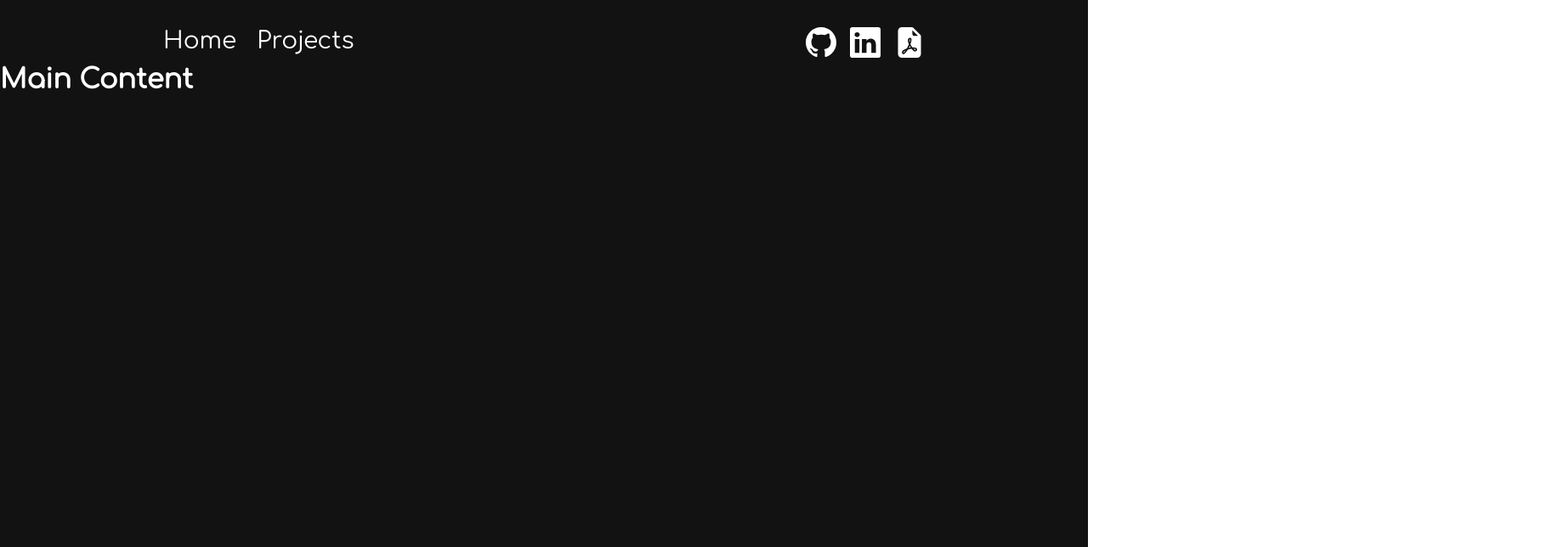
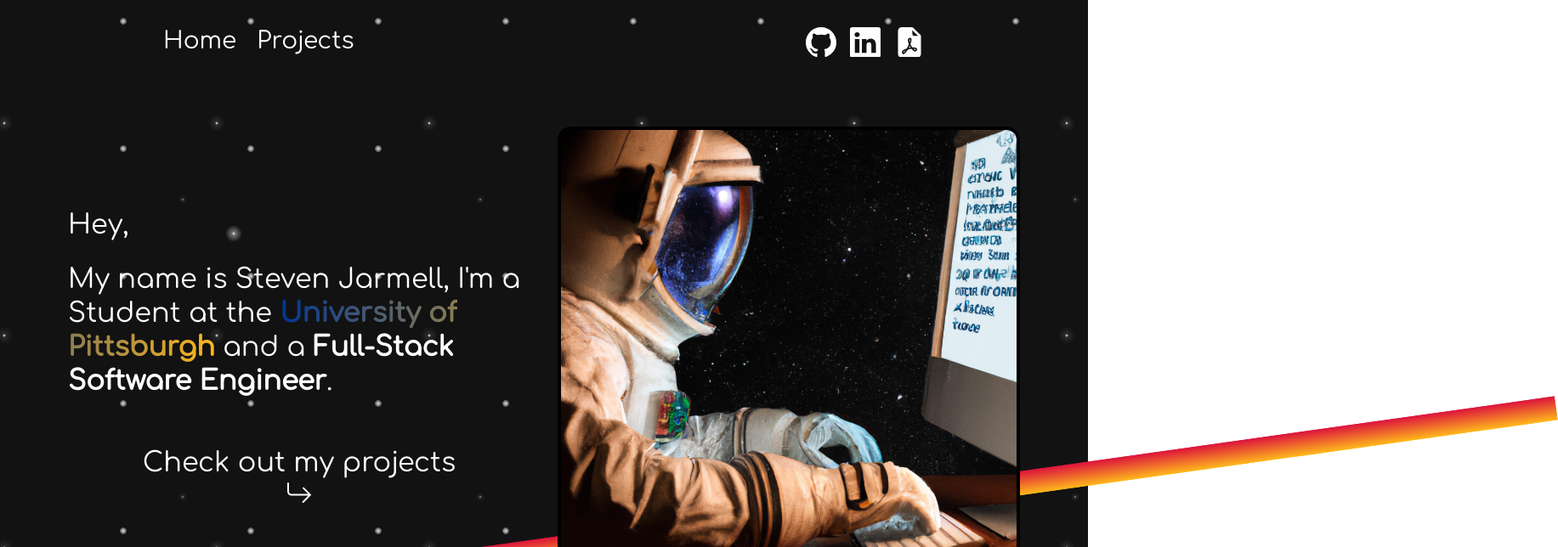
Before and after one commit to Steven-Jarmell/Steven-Jarmell.github.io, a React (Vite) app: page / in a window 1280 px wide. Shown: the top 644 px of the page at 85% size, 1833 px wide, since content can reach past the window. Built offline with nearby package versions, Linux system fonts and the light colour scheme.

Commit message:
Create and style main content

```diff
--- a/index.html
+++ b/index.html
@@ -6,7 +6,7 @@
     <meta name="viewport" content="width=device-width, initial-scale=1.0" />
     <title>Steven Jarmell</title>
   </head>
-  <body>
+  <body class="bg-lines">
     <div id="root"></div>
     <script type="module" src="/src/main.tsx"></script>
   </body>
--- a/src/Components/MainContent.tsx
+++ b/src/Components/MainContent.tsx
@@ -1,9 +1,22 @@
 import '../Styles/MainContent.css';
+import { BsArrowReturnRight } from "react-icons/bs";
+import Astronaut from '../assets/astronaut.png';
 
 const MainContent = () => {
     return (
         <div className="MainContent__container">
-            <h1>Main Content</h1>
+            <div className="MainContent__info">
+                <p>Hey,</p>
+                <p>My name is Steven Jarmell, I'm a Student at the <b><span className="MainContent__info-pitt">University of Pittsburgh</span></b> and a <b>Full-Stack Software Engineer</b>.</p>
+
+                <div className="MainContent__info-project-link">
+                    <p>Check out my projects</p>
+                    <BsArrowReturnRight />
+                </div>
+            </div>
+            <div className="MainContent__picture-container">
+                <img src={Astronaut} alt='Astronaut on Computer' className="MainContent__picture"/>
+            </div>
         </div>
     )
 }
--- a/src/Styles/MainContent.css
+++ b/src/Styles/MainContent.css
@@ -1,4 +1,53 @@
 .MainContent__container {
     height: 100%;
+    max-width: 100vw;
+    min-height: 0;
+    min-width: 0;
+    display: flex;
+    justify-content: center;
+    flex-direction: row;
+    align-items: center;
+    padding: 2rem 5rem;
+    gap: 2rem;
+}
+
+.MainContent__info {
+    height: 100%;
     width: 100%;
+    display: flex;
+    justify-content: center;
+    align-items: left;
+    flex-direction: column;
+    gap: 1.5rem;
+    font-size: 2rem;
+    line-height: 2.5rem;
 }
+
+.MainContent__info-pitt {
+    background: linear-gradient(to right, #003594, #FFB81C);
+    -webkit-background-clip: text;
+    -webkit-text-fill-color: transparent;
+}
+
+.MainContent__picture-container {
+    height: 100%;
+    width: 100%;
+    display: flex;
+    justify-content: center;
+    align-items: center;
+}
+
+.MainContent__picture {
+    max-height: 90%;
+    width: auto;
+    border-radius: 1rem;
+    border: 4px solid black;
+}
+
+.MainContent__info-project-link {
+    display: flex;
+    justify-content: center;
+    flex-direction: column;
+    align-items: center;
+    padding-top: 2rem;
+}
--- a/src/Styles/index.css
+++ b/src/Styles/index.css
@@ -5,6 +5,8 @@ body,
 html {
     margin: 0;
     padding: 0;
+    z-index: 1;
+    overflow: hidden;
 }
 
 #root {
@@ -16,4 +18,27 @@ html {
     background-color: var(--background-color);
     color: var(--text-color);
     font-family: 'Comfortaa', cursive;
+
+    background-image:
+    radial-gradient(white, rgba(255,255,255, .4) 2px, transparent 10px),
+    radial-gradient(white, rgba(255,255,255, .1) 1px, transparent 5px),
+    radial-gradient(white, rgba(255,255,255, .1) 2px, transparent 10px),
+    radial-gradient(rgba(255,255,255,.9), rgba(255,255,255,.2) 4px, transparent 2px);
+    background-size: 550px 550px, 350px 350px, 250px 250px, 150px 150px;
+    background-position: 0 0, 40px 60px, 130px 270px, 70px 100px;
 }
+
+.bg-lines {
+    z-index: -1;
+}
+
+.bg-lines::before,
+.bg-lines::after {
+  content: "";
+  position: absolute;
+  width: 150%;
+  height: 1.75rem;
+  top: 75%;
+  background-image: linear-gradient(to bottom, #DC143C, #FFB81C);
+  transform: translateX(-5rem) rotate(-8deg);
+}
```
Also changed, not shown: src/assets/astronaut.png (added).
